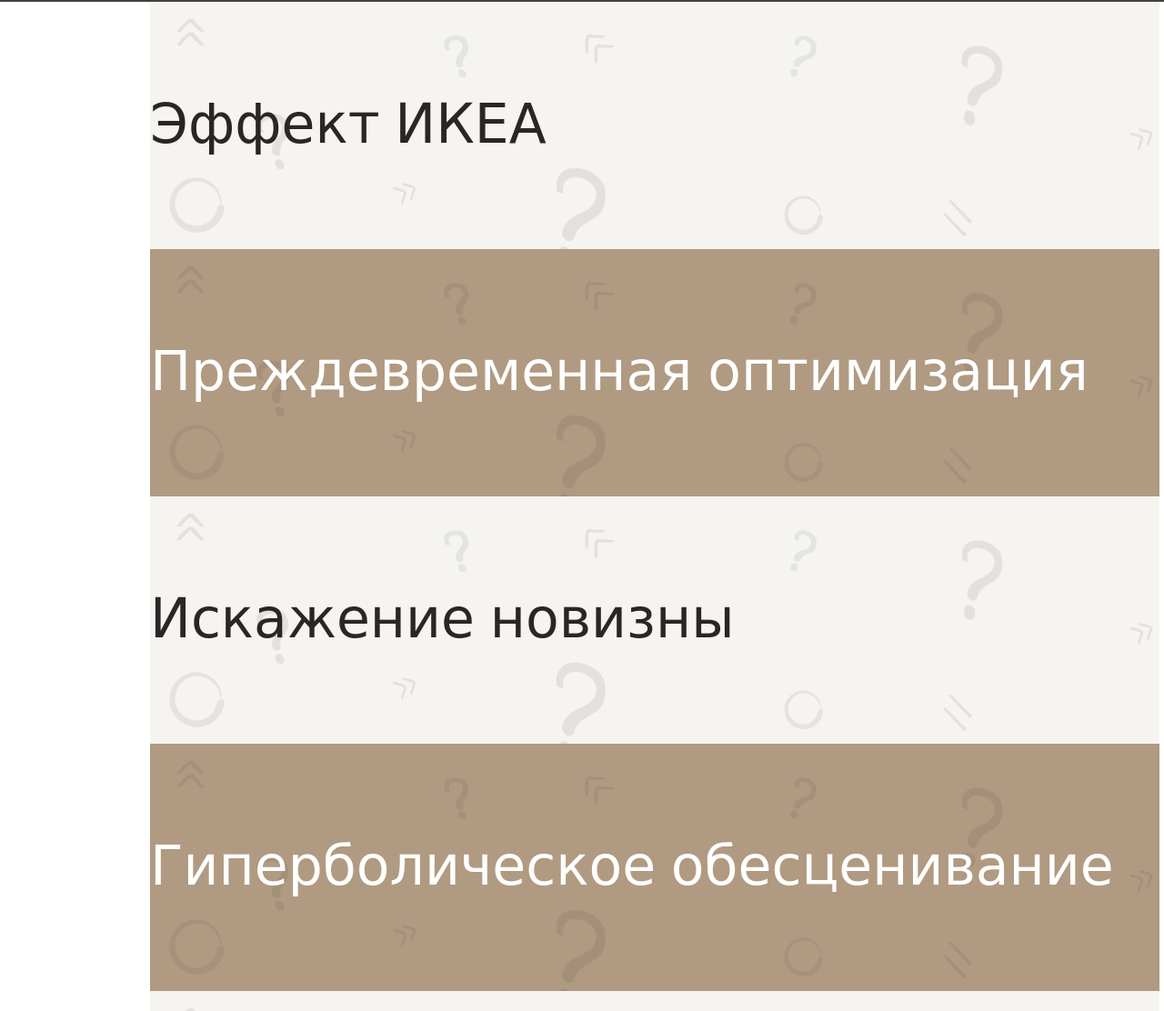
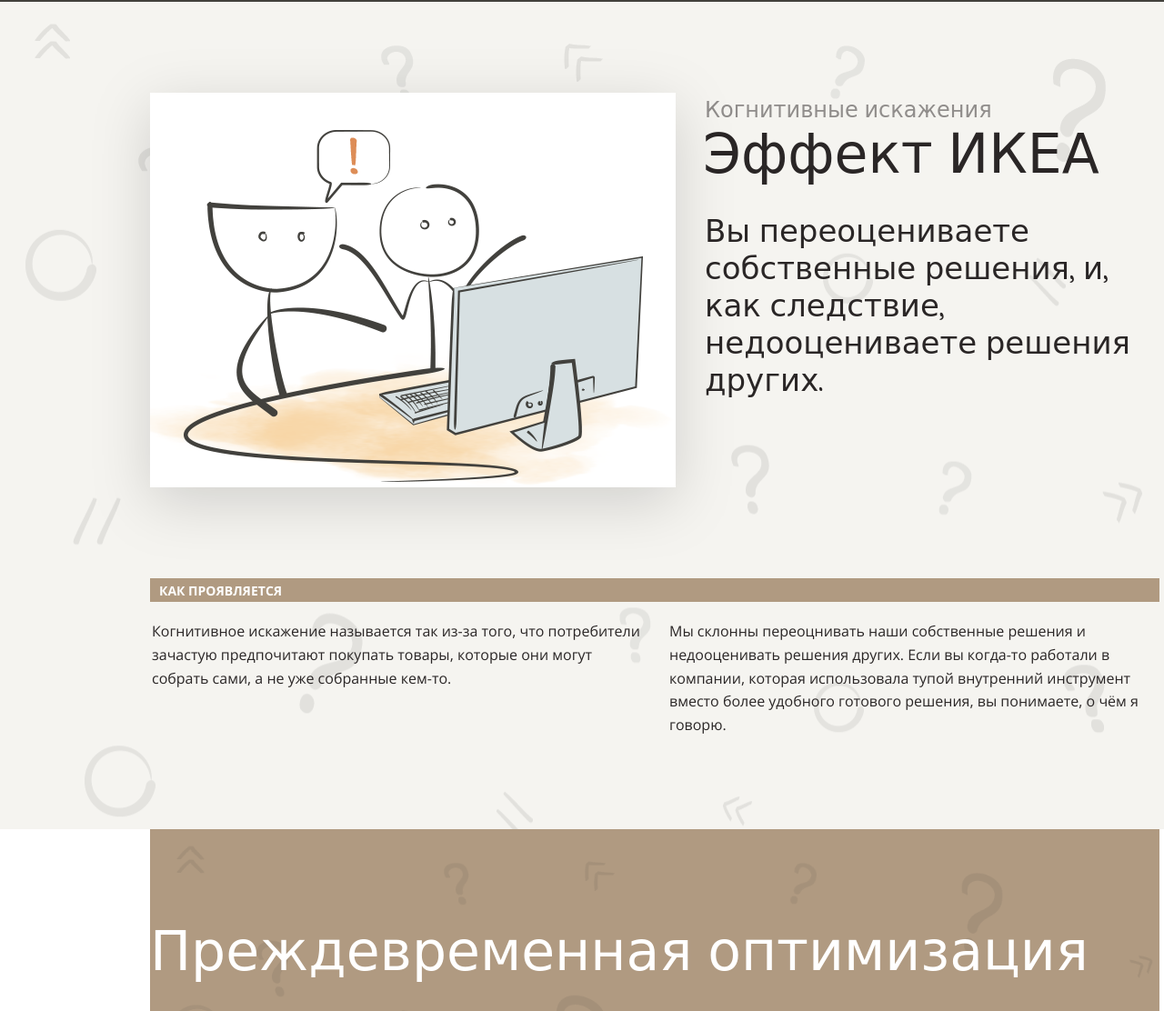
Before and after one commit to Abra19/cognitive_distortions_layout, a website: page src/index.html in a window 1280 px wide. Shown: the part 2888-4000 px from the top of the page at 91% size. Drawn offline with Linux system fonts and the light colour scheme; files whose address does not match are found by name.

Commit message:
sixth step of project finished

```diff
--- a/src/index.html
+++ b/src/index.html
@@ -104,8 +104,33 @@
                 </div>
             </nav>
         </section>
-        <section class="sample-problem-ikea container section-bkgr section-bkgr-light" id="ikea-effect">
-            <h2 class="section-title color-dark">Эффект ИКЕА</h2>
+        <section class="sample-problem-ikea section-bkgr section-bkgr-light" id="ikea-effect">
+            <div class="container">
+                <div class="section-header">
+                    <div class="section-element">
+                        <img src="../images/1.png" alt="Два программиста за работой" class="img-section" width="578" height="434">
+                    </div>
+                    <div class="section-element">
+                        <p class="cognitive-distortion">Когнитивные искажения</p>
+                        <h2 class="section-title color-dark">Эффект ИКЕА</h2>
+                        <p class="distortion-description">
+                            Вы переоцениваете собственные решения, и, как следствие, недооцениваете решения других.
+                        </p>
+                    </div>
+                </div>
+                <h4 class="middle-title middle-title-dark">Как проявляется</h4>
+                <div class="text-container ikea-text">
+                    <p class="first-paragraph">
+                        Когнитивное искажение называется так из-за того, что потребители зачастую предпочитают
+                        покупать товары, которые они могут собрать сами, а не уже собранные кем-то.
+                    </p>
+                    <p>
+                        Мы склонны переоцнивать наши собственные решения и недооценивать решения других.
+                        Если вы когда-то работали в компании, которая использовала тупой внутренний инструмент
+                        вместо более удобного готового решения, вы понимаете, о чём я говорю.
+                    </p>
+                </div>
+            </div>
         </section>
         <section class="sample-problem-optimisation container section-bkgr section-bkgr-dark" id="problem-optimisation">
             <h2 class="section-title color-white">Преждевременная оптимизация</h2>
--- a/src/styles/style.css
+++ b/src/styles/style.css
@@ -176,6 +176,62 @@
   background-color: var(--btnhover);
 }
 
+.section-header {
+  display: flex;
+  align-items: flex-start;
+  justify-content: flex-start;
+  width: 100%;
+}
+
+.section-element:first-child {
+  margin-right: 30px;
+}
+
+.cognitive-distortion {
+  padding: 5px 0 0 2px;
+
+  color: var(--darkblur);
+
+  font: 24px/1.2em Neucha, cursive;
+}
+
+.distortion-description {
+  padding: 28px 0 0 2px;
+
+  color: var(--dark);
+
+  font: 34px/1.2em Neucha, cursive;
+}
+
+.img-section {
+  vertical-align: middle;
+
+  filter: drop-shadow(0 16px 32px rgba(0 0 0 / 15%));
+}
+
+.middle-title {
+  margin: 100px 0 20px;
+  padding: 6px 0 4px 10px;
+
+  font-weight: 700;
+  font-size: 14px;
+  line-height: 1.2em;
+
+  text-transform: uppercase;
+}
+
+.middle-title-dark {
+  color: var(--white);
+
+  background-color: var(--brown);
+}
+
+.middle-title-white {
+  color: var(--brown);
+
+  background-color: var(--white);
+}
+
 /* header styles */
 .header-img {
   position: absolute;
@@ -301,3 +357,14 @@
 .card-link:hover > a > p {
   color: var(--white);
 }
+
+/* ikea */
+
+.ikea-text {
+  height: 130px;
+  margin-left: 2px;
+}
+
+.first-paragraph {
+  margin-bottom: 5px;
+}
```
